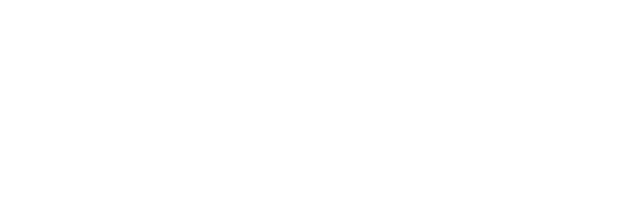
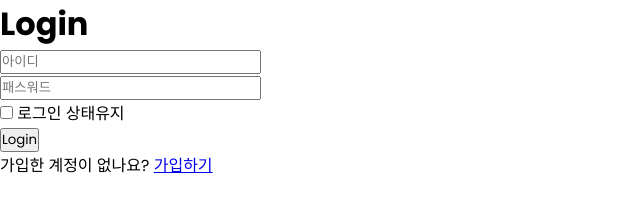
Before and after one commit to gyeom1215/Login-Form, a plain HTML site: page index.html in a window 1280 px wide. Shown: the whole page, without its empty margins (0-640 px from the left). Drawn offline with nearby package versions, Linux system fonts and the light colour scheme.

Commit message:
로그인폼

```diff
--- a/index.html
+++ b/index.html
@@ -12,5 +12,24 @@
     />
   </head>
 
-  <body></body>
+  <body>
+    <div class="wrapper">
+      <form action="">
+        <h1>Login</h1>
+        <div class="input-box">
+          <input type="text" placeholder="아이디" required />
+        </div>
+        <div class="input-box">
+          <input type="password" placeholder="패스워드" required />
+        </div>
+        <div class="remember-forgot">
+          <label><input type="checkbox" /> 로그인 상태유지</label>
+        </div>
+        <button type="submit" class="btn">Login</button>
+        <div class="register-link">
+          <p>가입한 계정이 없나요? <a href="#">가입하기</a></p>
+        </div>
+      </form>
+    </div>
+  </body>
 </html>
```
